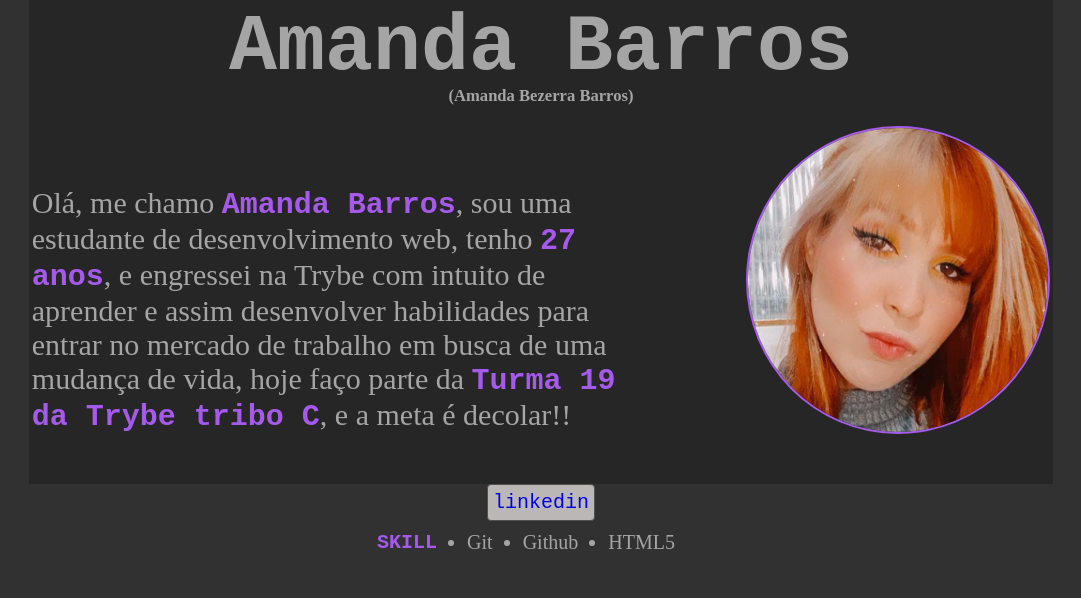
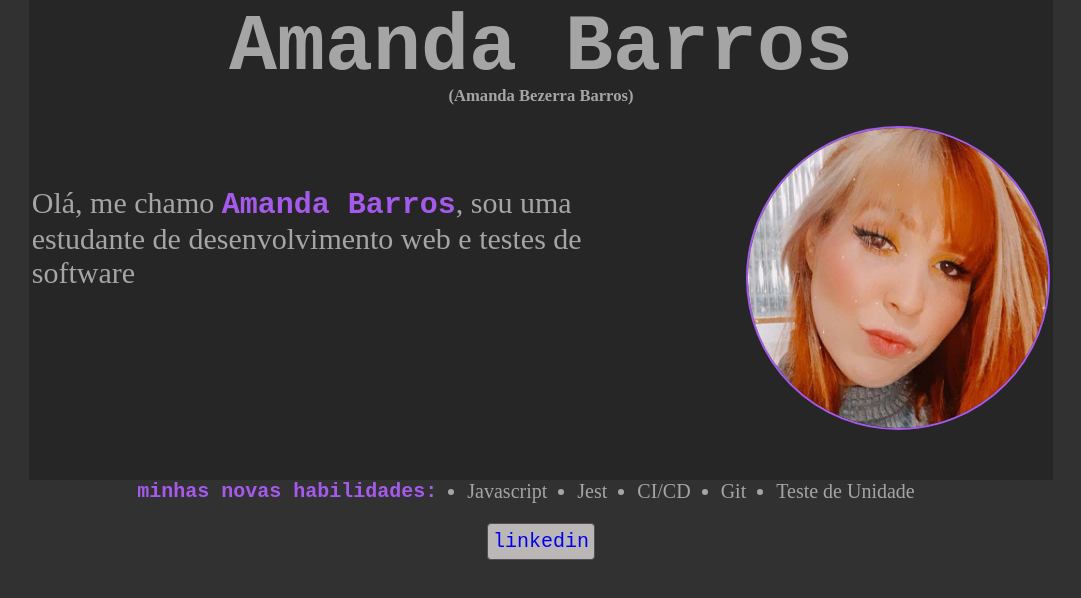
Before and after one commit to AmandaBarros94/AmandaBarros94.github.io, a website: page index.html in a window 1280 px wide. Shown: the whole page, without its empty margins (99-1180 px from the left). Drawn offline with Linux system fonts and the light colour scheme.

Commit message:
testando

```diff
--- a/index.html
+++ b/index.html
@@ -1,46 +1,56 @@
 <!DOCTYPE html>
 <html lang="pt-br">
+
 <head>
     <meta charset="UTF-8">
     <title>Amanda Barros</title>
     <link rel="stylesheet" type="text/css" href="./index.css" />
 </head>
+
 <body>
     <div class="dad">
         <div class="presentation">
             <div class="name">
-                <h1>
-                   Amanda Barros
+                <h1 id="nome">
+                    Amanda Barros
                 </h1>
                 <h5>
                     (Amanda Bezerra Barros)
                 </h5>
             </div>
             <p>
-                Olá, me chamo <strong> Amanda Barros</strong>, sou uma estudante de desenvolvimento web, tenho <strong>27 anos</strong>, e engressei na Trybe com intuito de aprender e assim desenvolver habilidades para entrar no mercado de trabalho em busca de uma mudança de vida, hoje faço parte da
-                <strong>Turma 19 da Trybe tribo C</strong>, e a meta é decolar!!
+                Olá, me chamo <strong> Amanda Barros</strong>, sou uma estudante de desenvolvimento web e testes de
+                software
+
             </p>
-            <img src='./imagens/Profile_Image.jpg' alt='imagem de Amanda Barros'/>
+            <img src='./imagens/Profile_Image.jpg' alt='imagem de Amanda Barros' />
         </div>
+        <ul>
+            <strong class="menu"> minhas novas habilidades: </strong>
 
-        <a class="button" href="https://www.linkedin.com/in/amanda1994/">linkedin</a>
-
-
-        <ul>
-            <strong class="menu"> SKILL </strong>
+            <li>
+               Javascript
+            </li>
+            <li>
+                Jest
+            </li>
+            <li>CI/CD</li>
 
             <li>
                 Git
             </li>
             <li>
-                Github
+                Teste de Unidade
             </li>
-            <li>HTML5</li>
+
 
         </ul>
 
-
+        <a class="button" href="https://www.linkedin.com/in/amanda1994/">linkedin</a>
 
     </div>
+    <script src="./index.js">
+    </script>
 </body>
+
 </html>
--- /dev/null
+++ b/index.js
@@ -0,0 +1 @@
+export const nome = document.getElementById("nome")
```
Also changed, not shown: index.test.js (added, +9 -0 lines), package.json (added, +25 -0 lines), index.css (line endings or trailing spaces), 1 other file.
